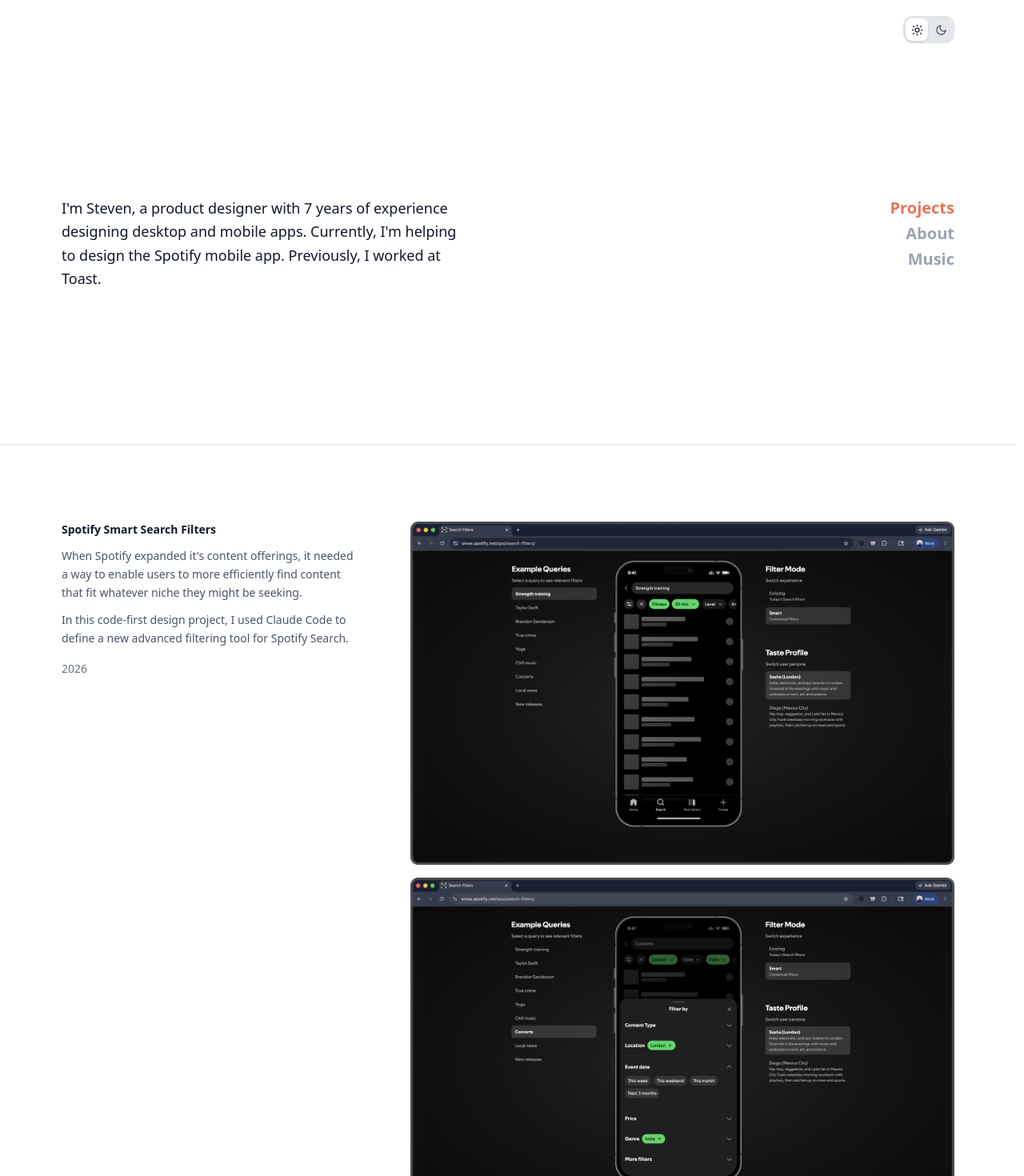
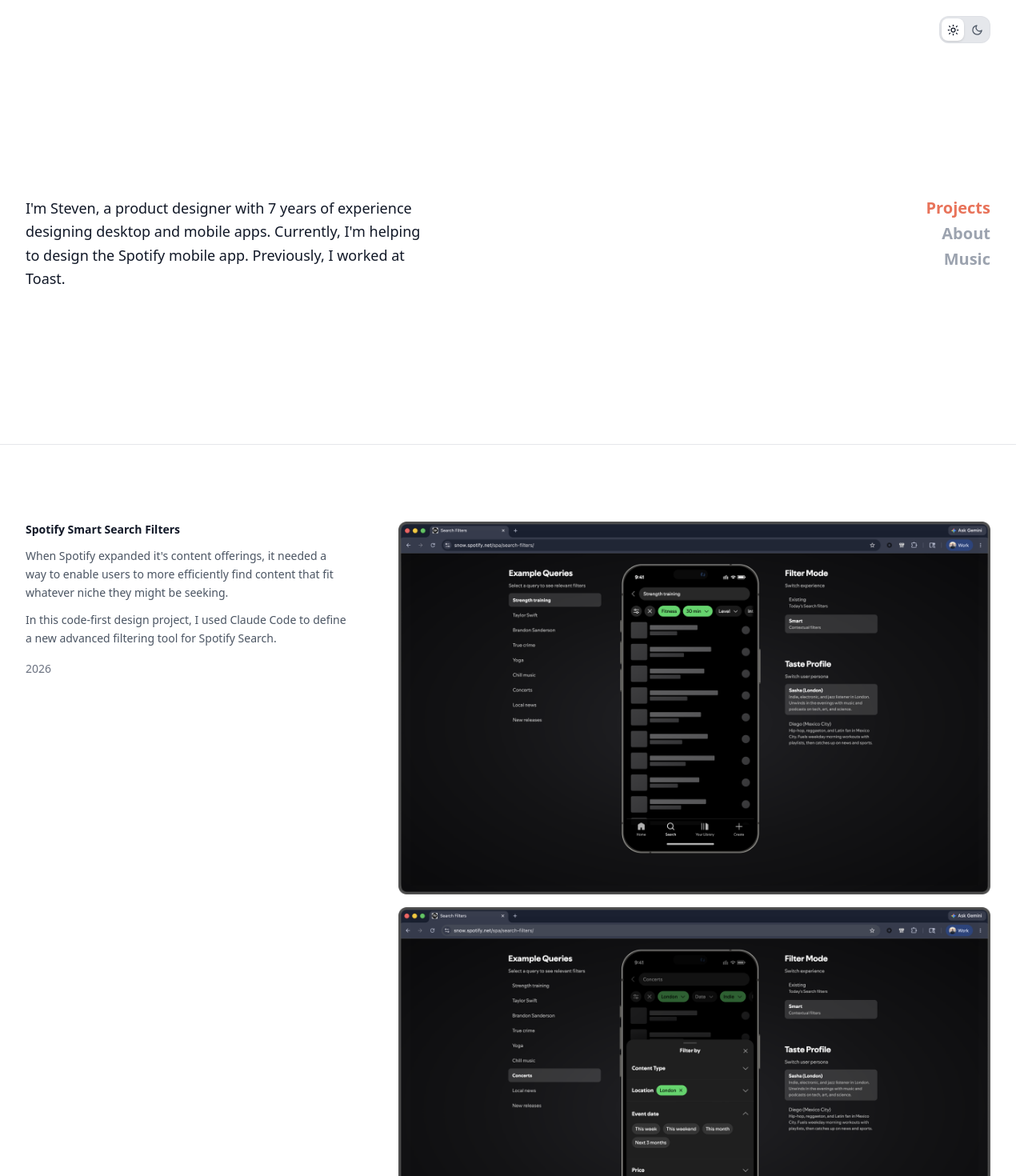
Before and after one commit to stevenbruno/personal-site-2026, a React (Vite) app: page / in a window 1280 px wide. Shown: the top 1470 px of the page at 80% size. Built offline with nearby package versions, Linux system fonts and the light colour scheme.

Commit message:
Expand projects page max width from 1180px to 1400px
Co-Authored-By: Claude Sonnet 4.6 <noreply@anthropic.com>

```diff
--- a/src/App.tsx
+++ b/src/App.tsx
@@ -46,7 +46,7 @@ function Layout() {
   return (
     <div className="min-h-screen bg-white dark:bg-transparent text-gray-900 dark:text-white">
       {/* Dark mode toggle — pill switch */}
-      <div className="hidden md:block max-w-[1180px] mx-auto px-8 pt-5">
+      <div className="hidden md:block max-w-[1400px] mx-auto px-8 pt-5">
         <div className="flex justify-end">
         <div
           onClick={() => setDark(!dark)}
--- a/src/pages/Home.tsx
+++ b/src/pages/Home.tsx
@@ -138,7 +138,7 @@ export default function Home() {
       </nav>
 
       {/* Intro section — bio left, nav right */}
-      <section className="max-w-[1180px] mx-auto px-8 pt-48 pb-48">
+      <section className="max-w-[1400px] mx-auto px-8 pt-48 pb-48">
         <div className="flex items-start gap-16">
           {view === "projects" && (
             <p className="text-lg leading-relaxed text-gray-900 dark:text-white max-w-[500px] mr-auto">
@@ -179,7 +179,7 @@ export default function Home() {
       {view === "projects" ? (
         projects.map((project) => (
           <section key={project.id} className="border-t border-gray-200 dark:border-gray-800">
-            <div className="max-w-[1180px] mx-auto px-8 py-24">
+            <div className="max-w-[1400px] mx-auto px-8 py-24">
               <div className="flex flex-col md:flex-row gap-12 md:gap-16 items-start">
                 {/* Left: title + description — sticky on desktop */}
                 <div className="shrink-0 md:w-1/3 md:sticky md:top-16">
```
